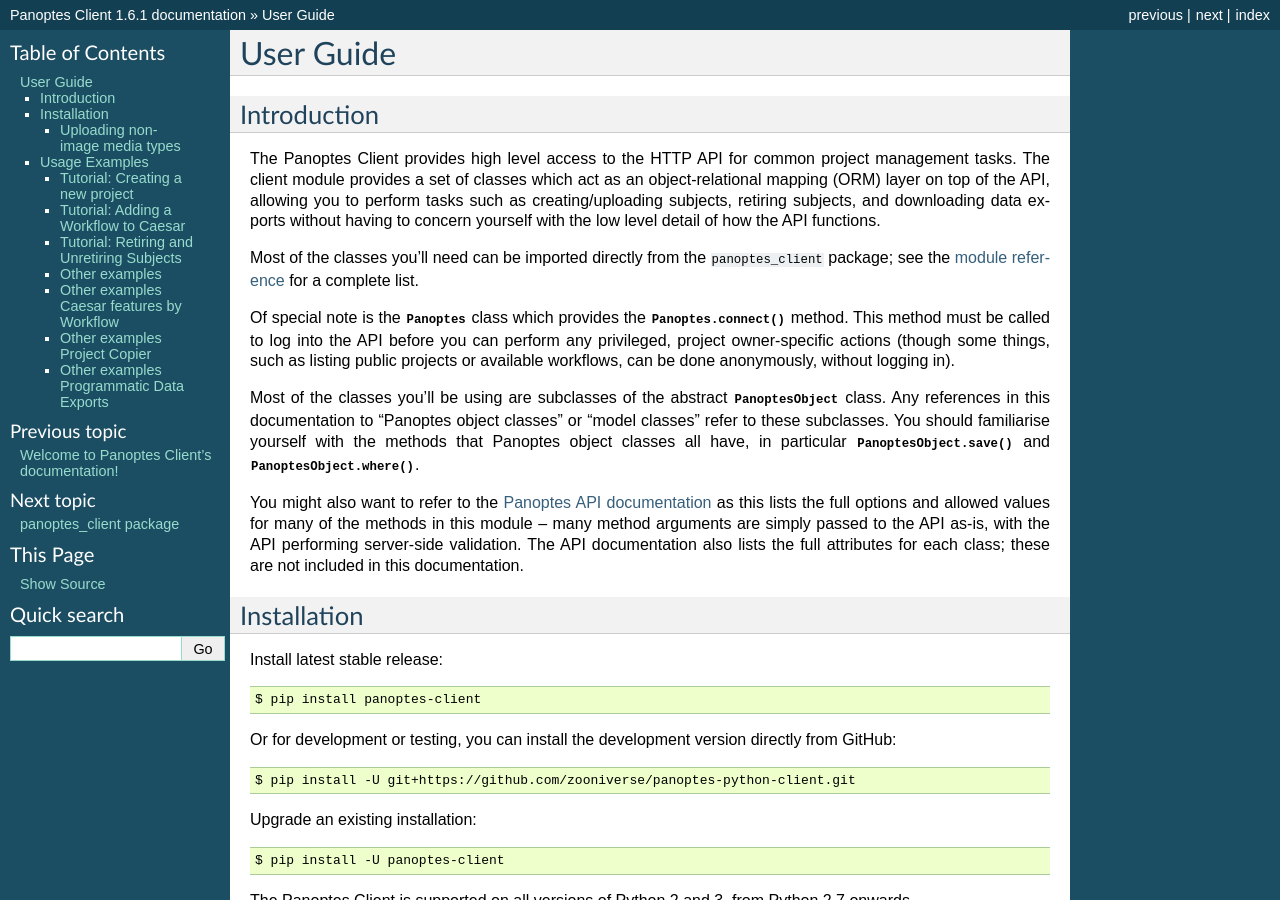
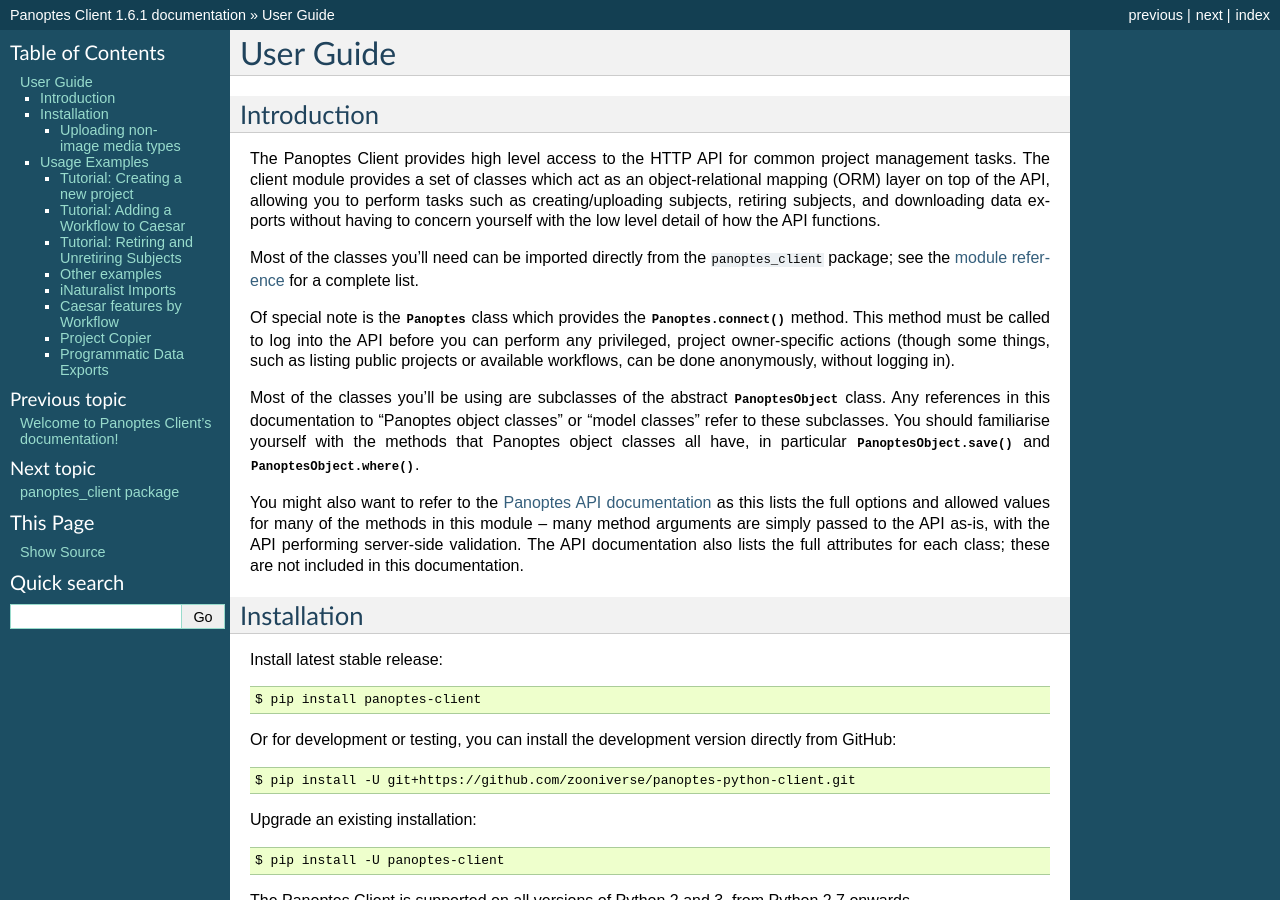
Before and after one commit to zooniverse/panoptes-python-client, a Sphinx documentation site: the page built from docs/user_guide.rst, in a window 1280 px wide and 900 px high. Built offline with Sphinx 7.4.7, drawn with Linux system fonts in a browser that asks for light colours; some of the changed text lies outside the part shown.

Commit message:
add iNaturalist Imports

```diff
--- a/docs/user_guide.rst
+++ b/docs/user_guide.rst
@@ -331,6 +331,8 @@
         user=user_id
     )
 
+iNaturalist Imports
+~~~~~~~~~~~~~~~~~~~
 Importing iNaturalist observations to Panoptes as subjects is possible via an
 API endpoint. Project owners and collaborators can use this client to send
 a request to begin that import process::
@@ -354,8 +356,8 @@
 to see how far along it is, and the authenticated user will receive an email
 when this job is completed.
 
-Other examples Caesar features by Workflow
-~~~~~~~~~~~~~~~~~~~~~~~~~~~~~~~~~~~~~~~~~~~~~
+Caesar features by Workflow
+~~~~~~~~~~~~~~~~~~~~~~~~~~~~
 Most Caesar use cases are usually through a workflow: the following are examples of Caesar functions that can be done via Workflow.
 
 Add Caesar Extractor by Workflow::
@@ -382,8 +384,8 @@
 
     workflow.add_caesar_rule_effect('subject', 1234, 'retire_subject', {'reason' : 'consensus'})
 
-Other examples Project Copier
-~~~~~~~~~~~~~~~~~~~~~~~~~~~~~~
+Project Copier
+~~~~~~~~~~~~~~
 The project copier feature clones an existing template project (i.e., projects which have the project.configuration `template` flag set as true and are not live).
 
 You can set the template flag using the Project.save() method. See example below::
@@ -402,8 +404,8 @@
 
     Project(project_id).copy(new_subject_set_name='My New Subject Set')
 
-Other examples Programmatic Data Exports
-~~~~~~~~~~~~~~~~~~~~~~~~~~~~~~~~~~~~~~~~~~~~~
+Programmatic Data Exports
+~~~~~~~~~~~~~~~~~~~~~~~~~
 The Panoptes Python Client allows you to generate, describe, and download data exports (e.g., classifications, subjects, workflows) via the Python ``panoptes_client`` library.
 
 Multiple types of exports can be generated using the Python Client, including project-level products (classifications, subjects, workflows) as smaller scale classification exports (for workflows and subject sets).
```
